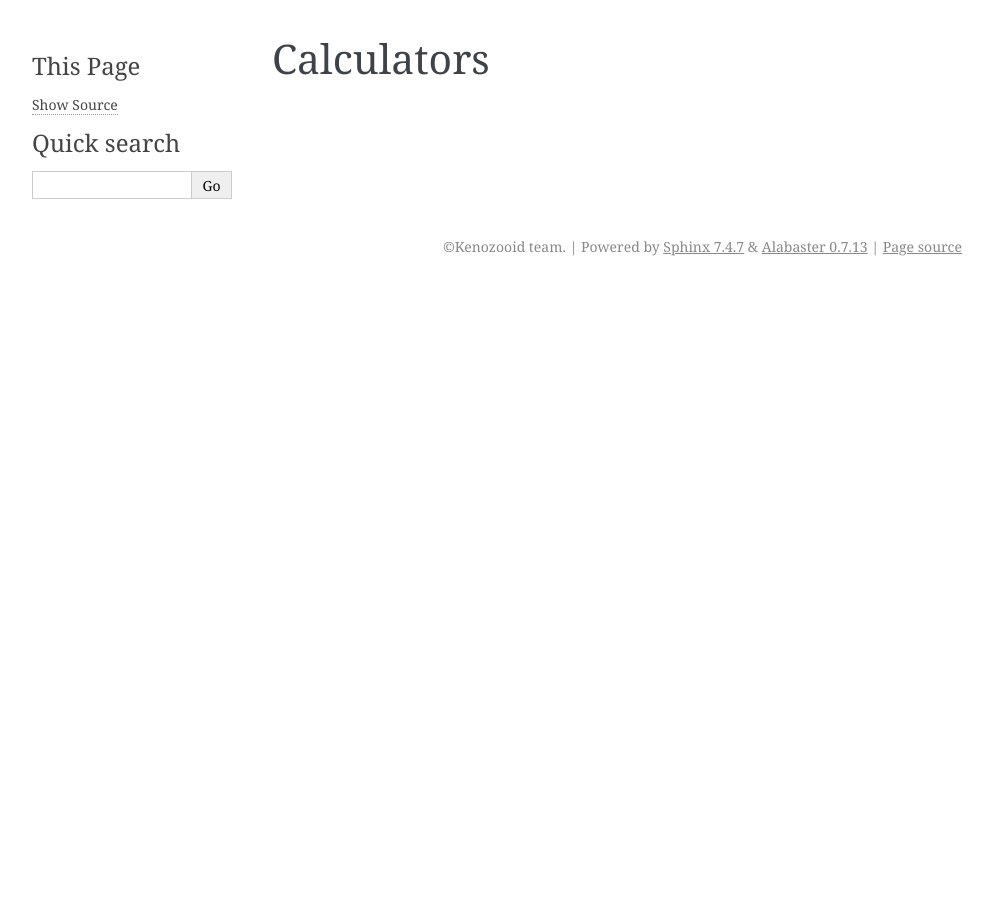
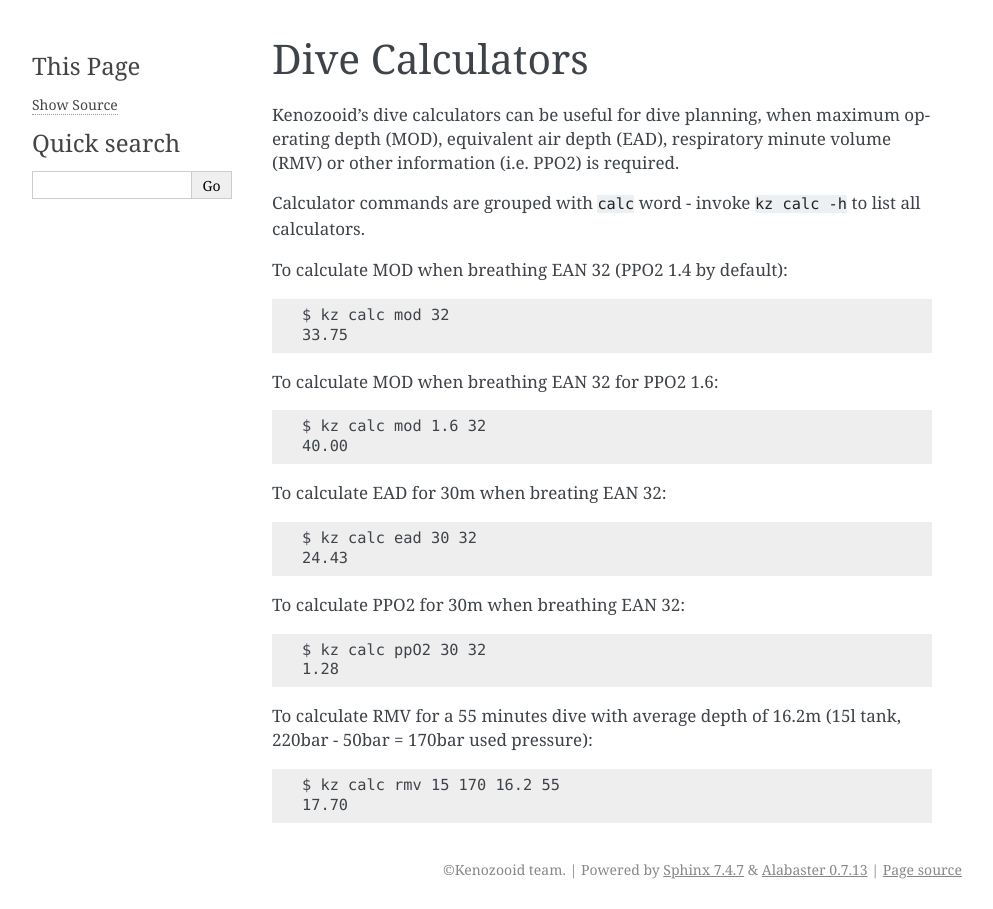
Before and after one commit to gitGNU/gnu_kenozooid, a Sphinx documentation site: the page built from doc/user/calc.rst, in a window 1280 px wide. Shown: the whole page, without its empty margins (148-1141 px from the left). Built offline with Sphinx 7.4.7, drawn with Linux system fonts in a browser that asks for light colours.

Commit message:
- described dive calculators in user manual

```diff
--- a/doc/user/calc.rst
+++ b/doc/user/calc.rst
@@ -1,4 +1,36 @@
-Calculators
-===========
+Dive Calculators
+================
+Kenozooid's dive calculators can be useful for dive planning, when maximum
+operating depth (MOD), equivalent air depth (EAD), respiratory minute
+volume (RMV) or other information (i.e. PPO2) is required.
+
+Calculator commands are grouped with ``calc`` word - invoke ``kz calc -h``
+to list all calculators.
+
+To calculate MOD when breathing EAN 32 (PPO2 1.4 by default)::
+
+    $ kz calc mod 32
+    33.75
+
+To calculate MOD when breathing EAN 32 for PPO2 1.6::
+
+    $ kz calc mod 1.6 32
+    40.00
+
+To calculate EAD for 30m when breating EAN 32::
+
+    $ kz calc ead 30 32
+    24.43
+
+To calculate PPO2 for 30m when breathing EAN 32::
+
+    $ kz calc ppO2 30 32
+    1.28
+
+To calculate RMV for a 55 minutes dive with average depth of 16.2m (15l
+tank, 220bar - 50bar = 170bar used pressure)::
+
+    $ kz calc rmv 15 170 16.2 55
+    17.70
 
 .. vim: sw=4:et:ai
```
